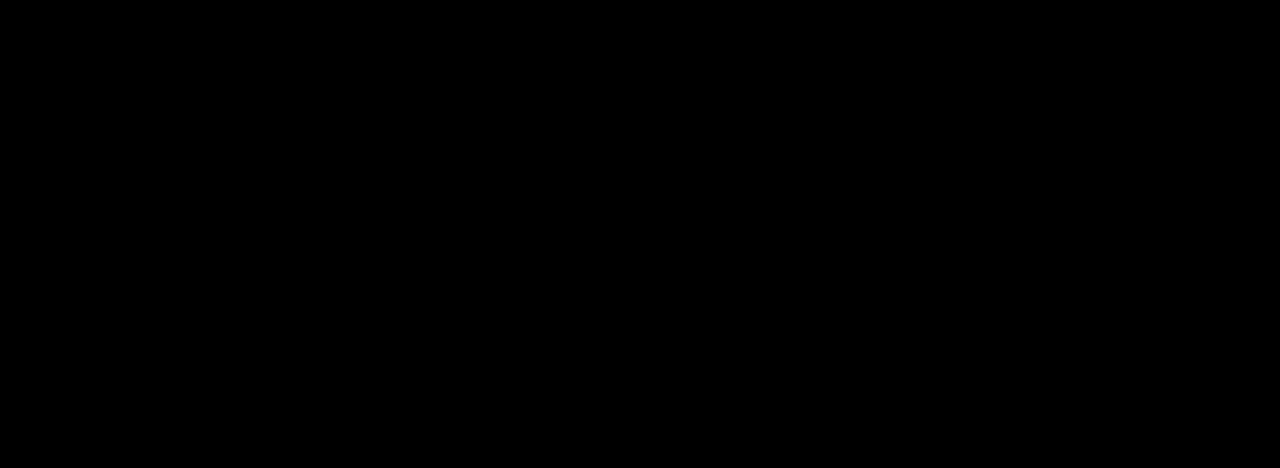
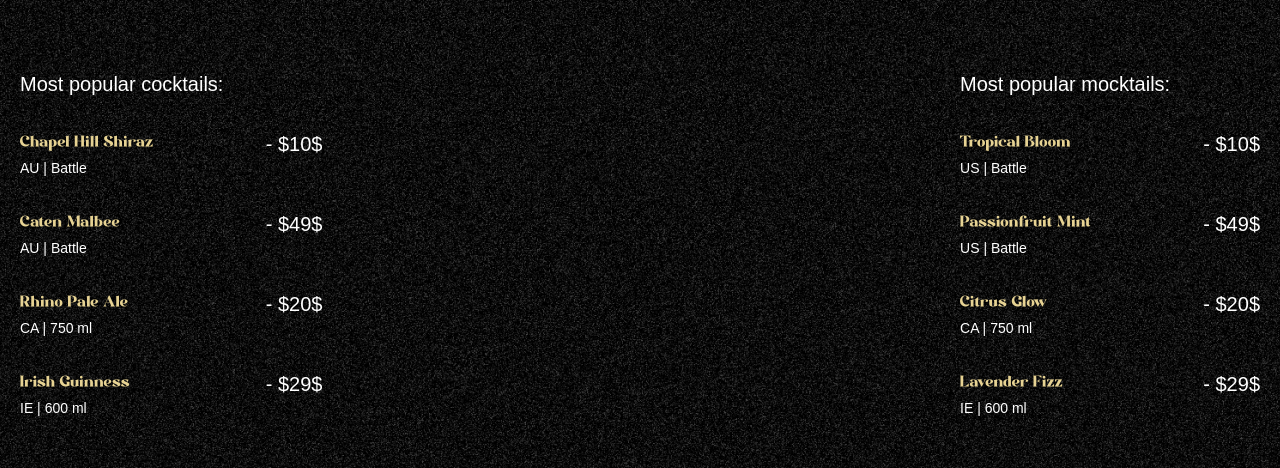
Before and after one commit to matej123-coder/GsapProjectMojitoPage, a React (Vite) app: page / in a window 1280 px wide. Shown: the part 890-1358 px from the top of the page. Built offline with nearby package versions, Linux system fonts and the light colour scheme; a web font is replaced by a local one.

Commit message:
feat(web): adding animations to the leafs

```diff
--- a/src/App.jsx
+++ b/src/App.jsx
@@ -2,6 +2,7 @@
 import gsap from "gsap";
 import { Navbar } from "./components/Navbar";
 import { HeroSection } from "./components/HeroSection";
+import { Cocktails } from "./components/Cocktails";
 
 gsap.registerPlugin(ScrollTrigger, SplitText);
 export const App = () => {
@@ -9,7 +10,7 @@
     <main>
       <Navbar />
       <HeroSection />
-      <div className="h-dvh bg-black"></div>
+      <Cocktails />
     </main>
   );
 };
--- /dev/null
+++ b/src/components/Cocktails.jsx
@@ -0,0 +1,75 @@
+import { cocktailLists, mockTailLists } from "../constants";
+import { useGSAP } from "@gsap/react";
+import { gsap } from "gsap";
+
+export const Cocktails = () => {
+  useGSAP(() => {
+    const parallaxTimeline = gsap.timeline({
+      scrollTrigger: {
+        trigger: "#cocktails",
+        start: "top 30%",
+        end: "bottom 80%",
+        scrub: true,
+      },
+    });
+    parallaxTimeline
+      .from("#c-left-leaf", {
+        x: -100,
+        y: 100,
+      })
+      .from("#c-right-leaf", {
+        x: 100,
+        y: 100,
+      });
+  });
+  return (
+    <section id="cocktails" className="noisy">
+      <img
+        src="/images/cocktail-left-leaf.png"
+        alt="Left leaf"
+        id="c-left-leaf"
+      />
+      <img
+        src="/images/cocktail-right-leaf.png"
+        alt="Right leaf"
+        id="c-right-leaf"
+      />
+      <div className="list">
+        <div className="popular">
+          <h2> Most popular cocktails: </h2>
+
+          <ul>
+            {cocktailLists.map((cocktail) => (
+              <li key={cocktail.name}>
+                <div className="md:me-28">
+                  <h3>{cocktail.name}</h3>
+                  <p>
+                    {cocktail.country} | {cocktail.detail}
+                  </p>
+                </div>
+                <span>- {cocktail.price}$</span>
+              </li>
+            ))}
+          </ul>
+        </div>
+        <div className="loved">
+          <h2> Most popular mocktails: </h2>
+
+          <ul>
+            {mockTailLists.map((mocktail) => (
+              <li key={mocktail.name}>
+                <div className="me-28">
+                  <h3>{mocktail.name}</h3>
+                  <p>
+                    {mocktail.country} | {mocktail.detail}
+                  </p>
+                </div>
+                <span>- {mocktail.price}$</span>
+              </li>
+            ))}
+          </ul>
+        </div>
+      </div>
+    </section>
+  );
+};
```
